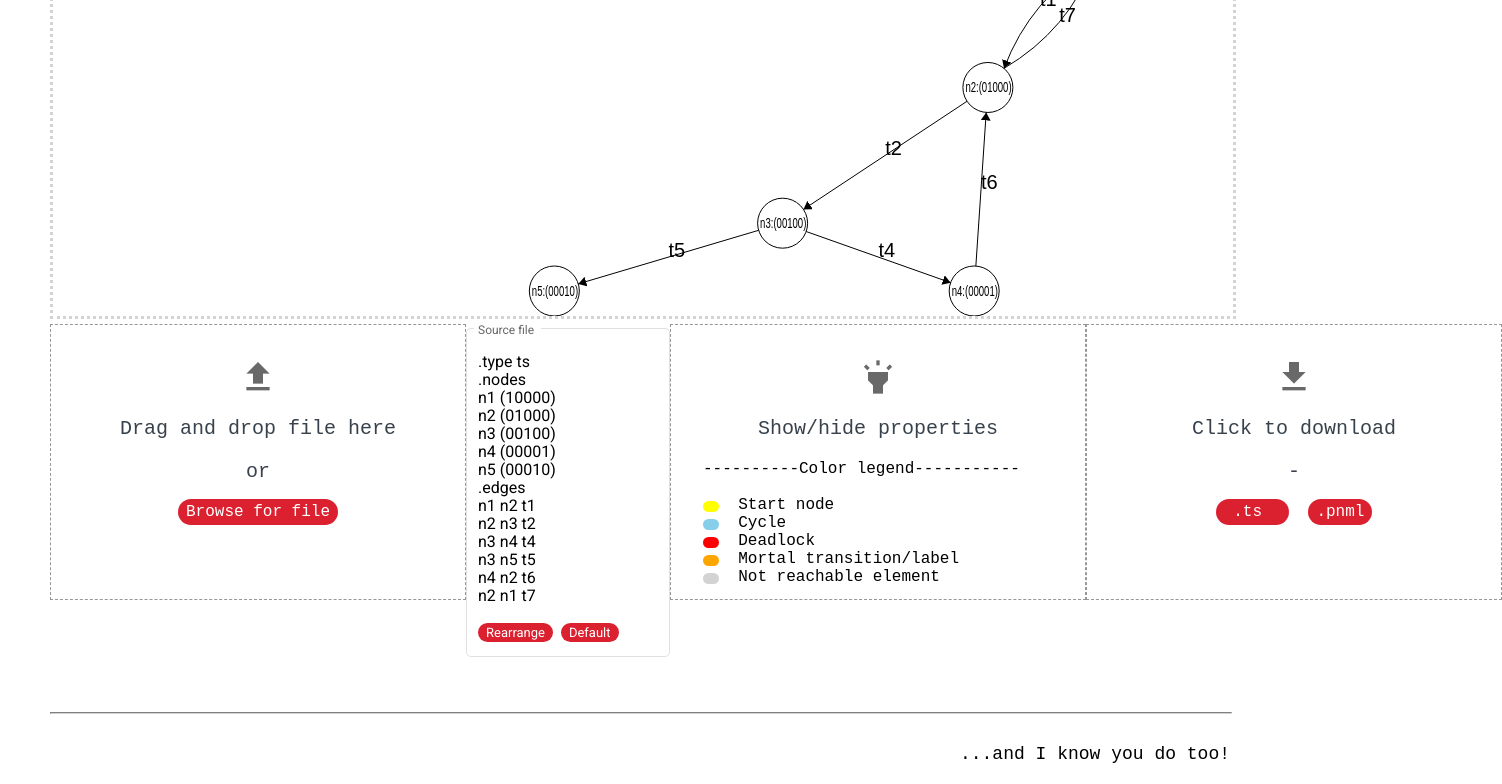
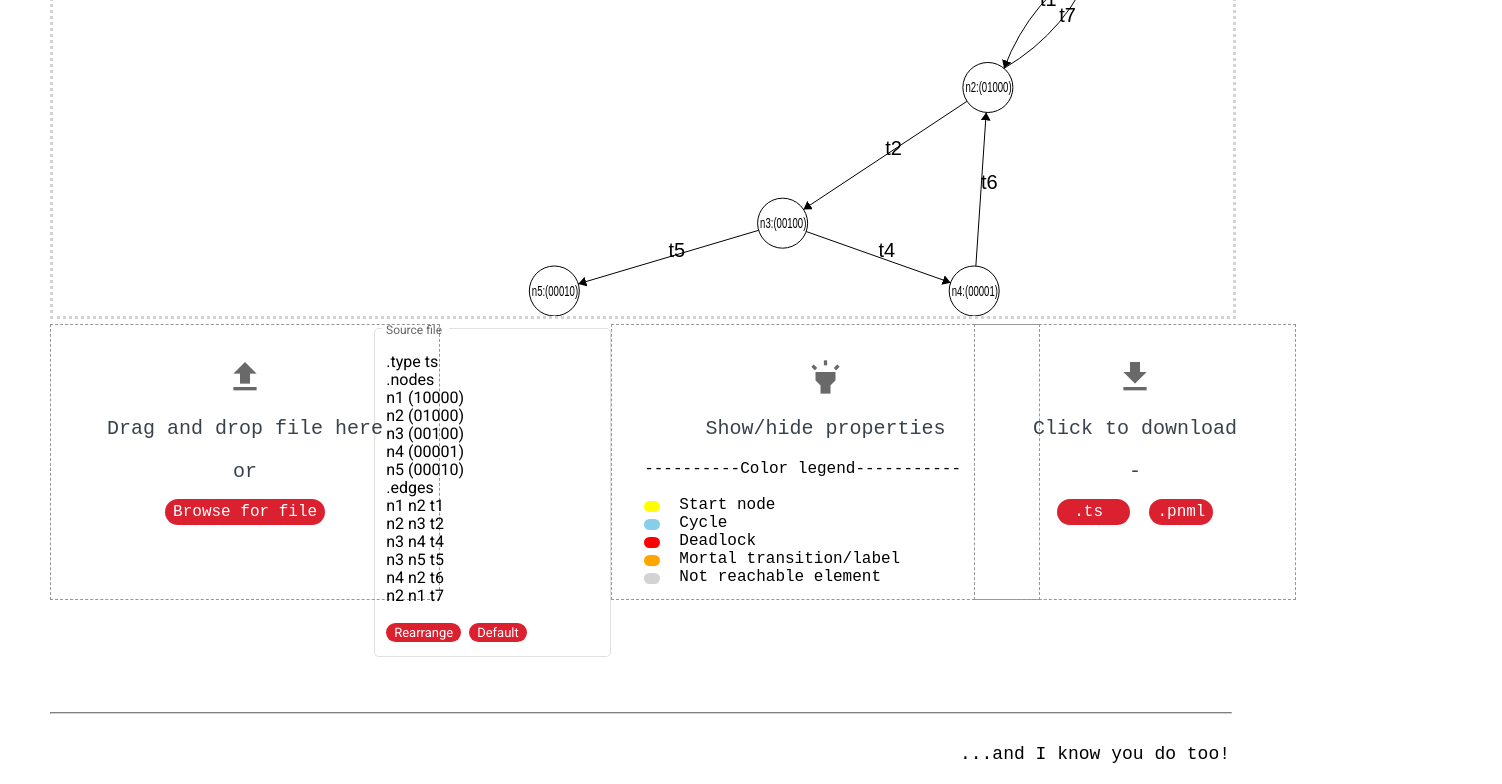
Before and after one commit to ILPN/63681-FaPra-Programmiersysteme-SoSe22-Transition-systems, an Angular app: page / in a window 1280 px wide. Shown: the part 311-1095 px from the top of the page, 1502 px wide, since content can reach past the window. Built offline with nearby package versions, Linux system fonts and the light colour scheme.

Commit message:
minor update

```diff
--- a/src/app/components/download-button/download-button.component.scss
+++ b/src/app/components/download-button/download-button.component.scss
@@ -1,5 +1,5 @@
 .container {
-    width: 350px;
+    width: 100%;
     height: 210px;
     padding: 2rem;
     text-align: center;
--- a/src/app/components/graph-properties-button/graph-properties-button.component.scss
+++ b/src/app/components/graph-properties-button/graph-properties-button.component.scss
@@ -1,5 +1,5 @@
 .container {
-    width: 350px;
+    width: 100%;
     height: 210px;
     padding: 2rem;
     text-align: left;
--- a/src/app/components/upload-button/upload-button.component.scss
+++ b/src/app/components/upload-button/upload-button.component.scss
@@ -1,5 +1,5 @@
 .container {
-    width: 350px;
+    width: 100%;
     height: 210px;
     padding: 2rem;
     text-align: center;
```
